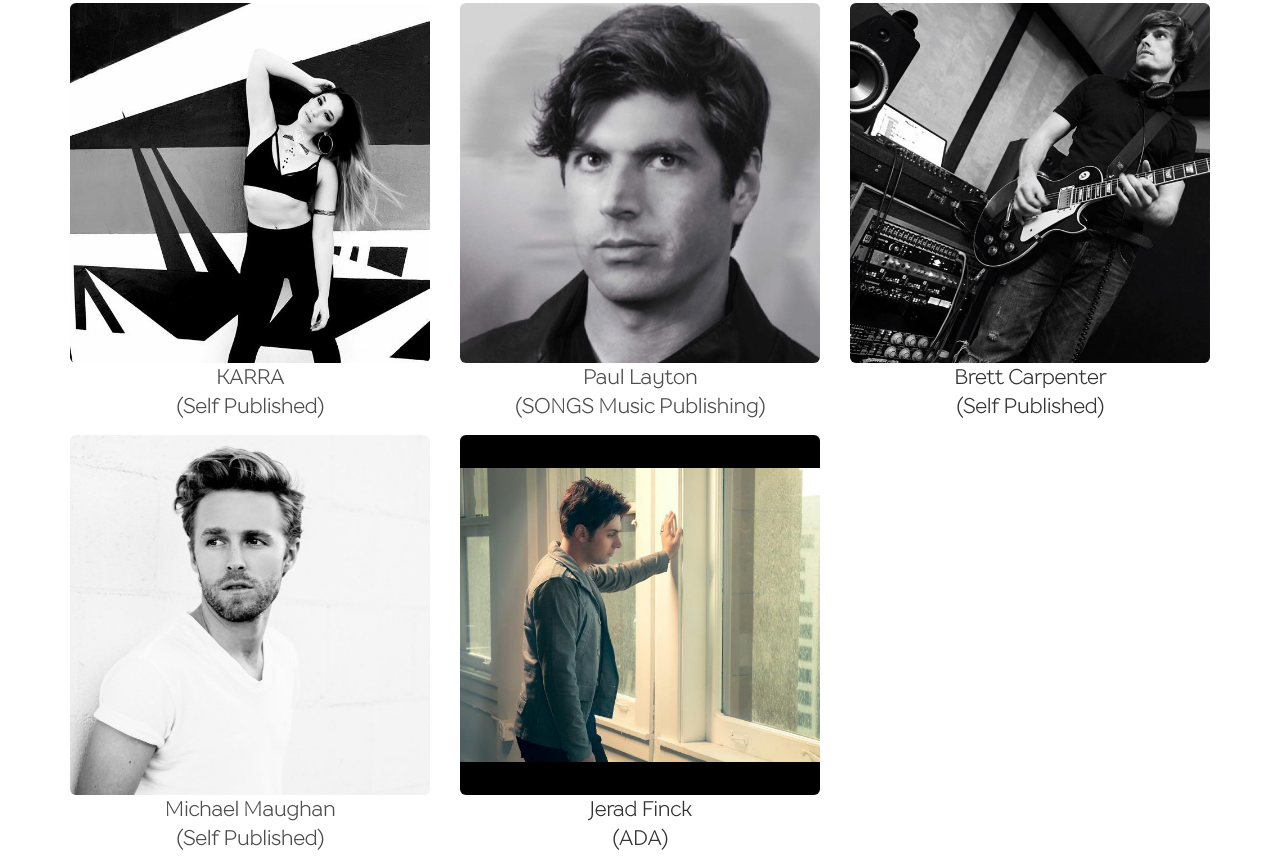
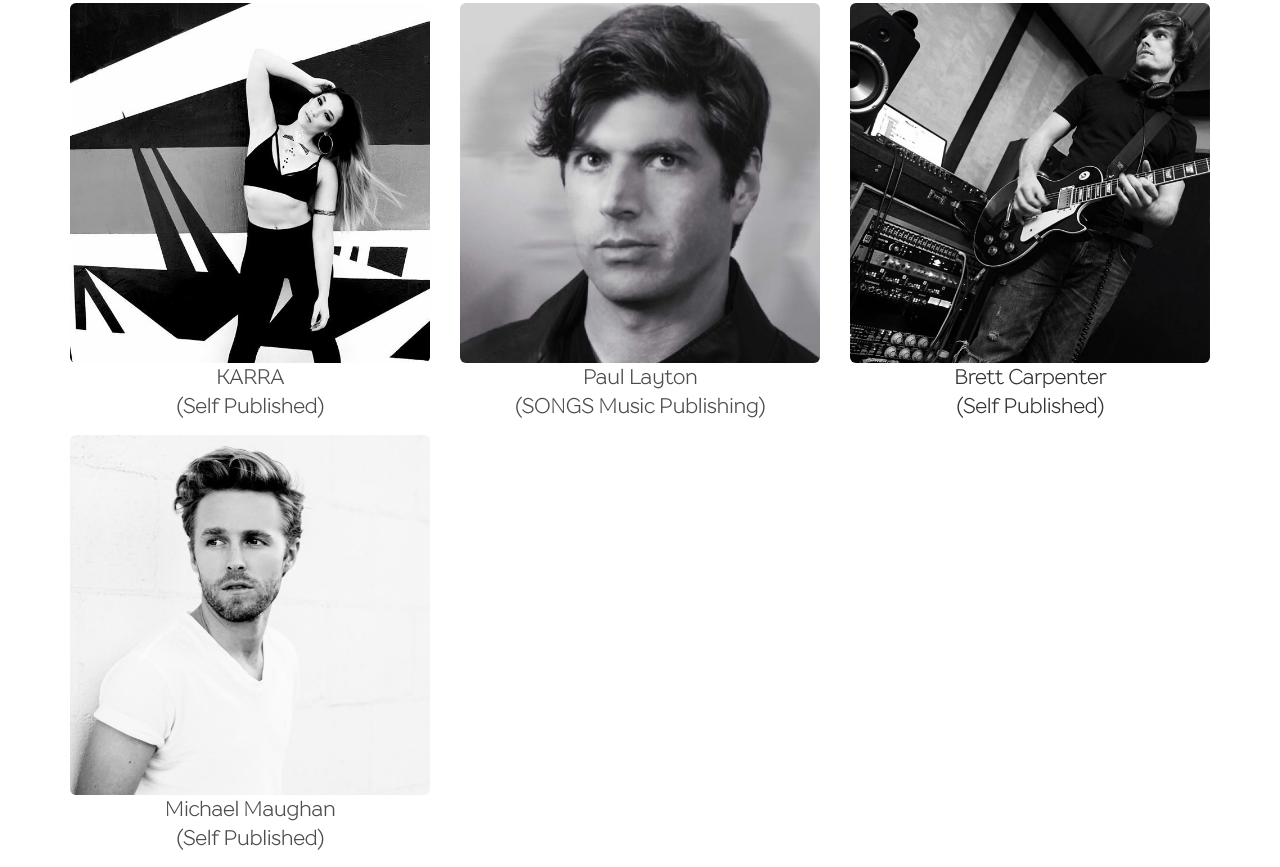
Before and after one commit to bcarpen6/bcarpen6.github.io, a plain HTML site: page clients.html in a window 1280 px wide. Shown: the part 1152-2019 px from the top of the page. Drawn offline with nearby package versions, Linux system fonts and the light colour scheme.

Commit message:
add / remove

```diff
--- a/clients.html
+++ b/clients.html
@@ -64,7 +64,7 @@ h2 {
 		<figure class="col-md-4 figure">
 		  <a target="_blank" href="https://iamdavidlovett.box.com/s/capktlootluxjdark713uyl2pqs780to">
 		  	<img src="/images/writers/cam.jpg" class="figure-img img-fluid img-rounded img-responsive" />
-		  	<figcaption class="figure-caption text-xs-right">Cameron Walker <br/>(SONGS Music Publishing & Kobalt)</figcaption>
+		  	<figcaption class="figure-caption text-xs-right">Cameron Walker <br/>(SONGS Music Publishing)</figcaption>
 		  </a>
 		</figure>
 		<figure class="col-md-4 figure">
@@ -121,10 +121,6 @@ h2 {
         <figcaption class="figure-caption text-xs-right">Michael Maughan <br/>(Self Published)</figcaption>
       </a>
     </figure>
-    <figure class="col-md-4 figure">
-        <img src="/images/writers/jerad.jpg"  class="figure-img img-fluid img-rounded img-responsive" />
-        <figcaption class="figure-caption text-xs-right">Jerad Finck <br/>(ADA)</figcaption>
-    </figure>
   </div>
 </div>
 
```
Also changed, not shown: images/writers/backup/Jerad.jpg (deleted), images/writers/jerad.jpg (deleted).
